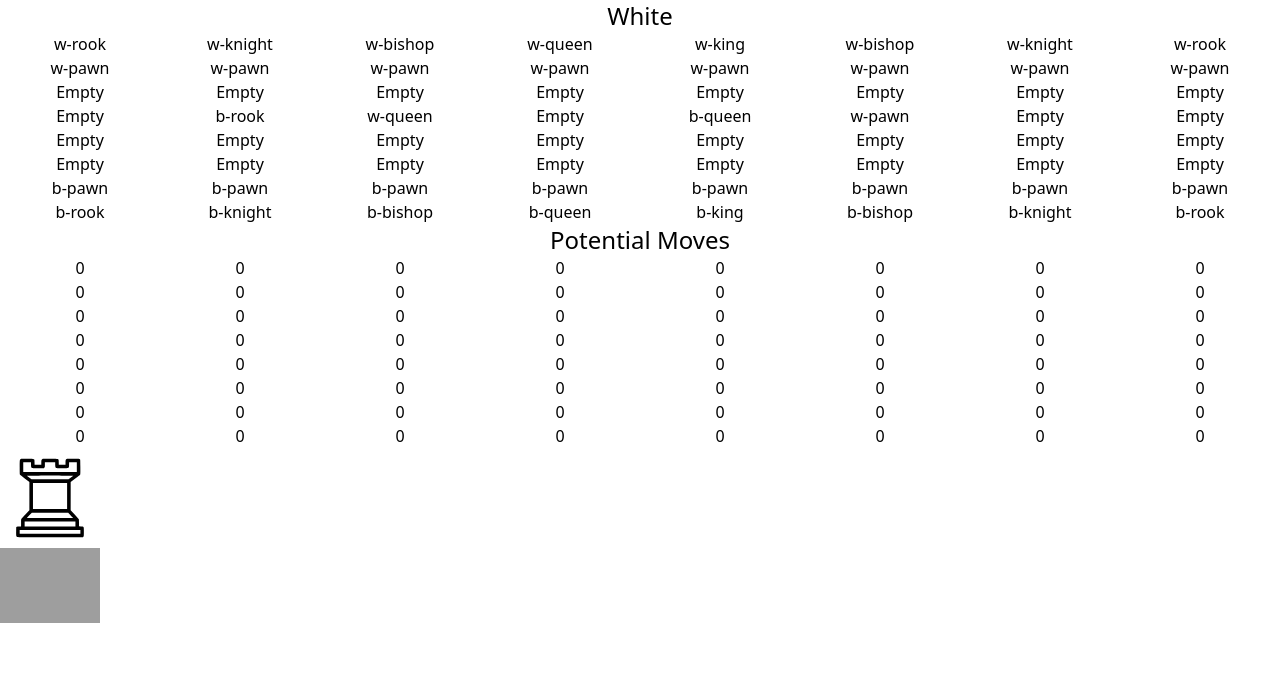
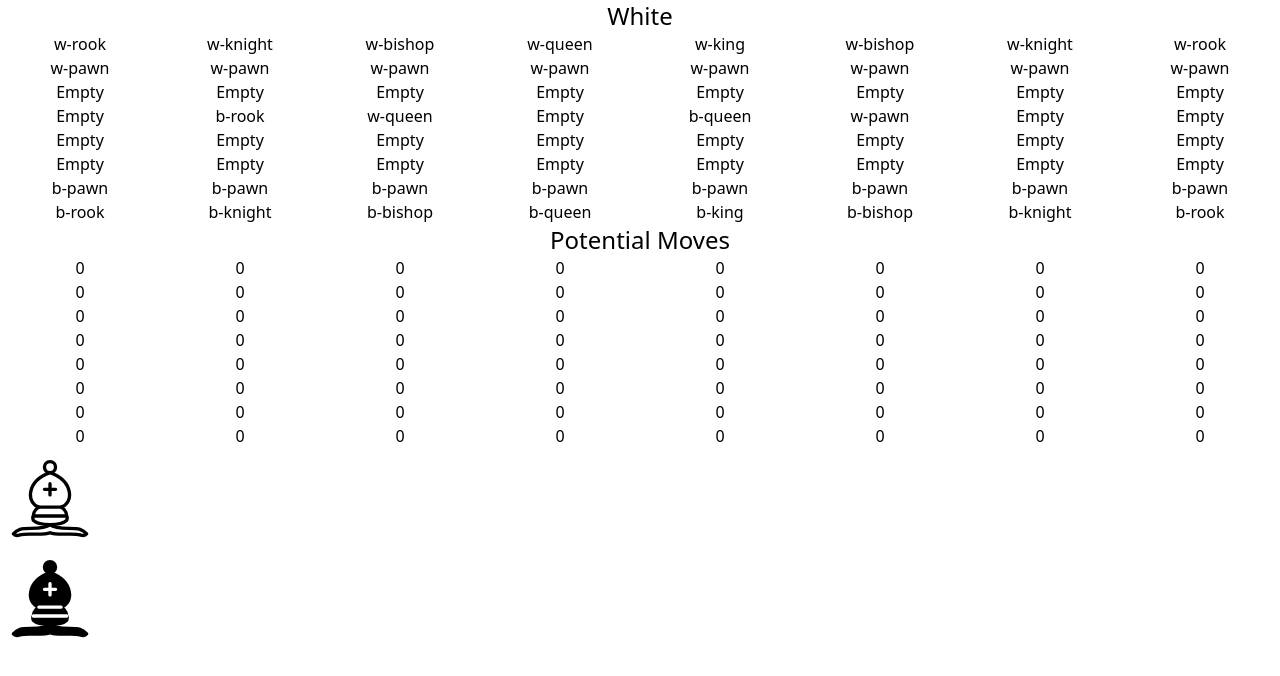
Before and after one commit to JihengNie/chess, a Next.js app in the folder chess/: page / in a window 1280 px wide. Shown: the top 676 px of the page. Built offline with nearby package versions, Linux system fonts and the light colour scheme; grey boxes are pictures that could not be loaded.

Commit message:
Created bishop component and added in bishop svgs

```diff
--- /dev/null
+++ b/chess/pages/components/pieces/bishop.tsx
@@ -0,0 +1,159 @@
+import React, { Component } from "react"
+import Image from "next/image"
+
+interface props {
+  color: string,
+  board: string[][],
+  position: number[]
+}
+
+interface imgUrls {
+  [key: string]: string
+}
+
+type state = {
+  hasMoved: boolean,
+  selected?: boolean,
+  potentialSpaces: (number[] | null)[],
+  imgUrls: imgUrls,
+
+}
+
+class Bishop extends Component<props, state> {
+  constructor(props: props) {
+    super(props)
+    this.state = {
+      hasMoved: false,
+      selected: false,
+      potentialSpaces: [[]],
+      imgUrls: { 'black': '/imgs/b-bishop.svg', 'white': '/imgs/w-bishop.svg' }
+    }
+    this.handleSelected = this.handleSelected.bind(this)
+  }
+
+  handleSelected() {
+    const { board, color, position } = this.props
+    const [yDirection, xDirection] = position
+    let potentialSpaces: any = []
+    let moveDownRight = true
+    let downRightCounter = 0
+    while (moveDownRight) {
+      downRightCounter++
+      if (checkCordsWithinBoard(yDirection + downRightCounter, xDirection + downRightCounter)) {
+        if (board![yDirection + downRightCounter][xDirection + downRightCounter].split('-')[0] === 'Empty') {
+          potentialSpaces.push([yDirection + downRightCounter, xDirection + downRightCounter])
+        } else if (color === 'black' && board![yDirection + downRightCounter][xDirection + downRightCounter].split('-')[0] === 'b') {
+          moveDownRight = false
+        } else if (color === 'white' && board![yDirection + downRightCounter][xDirection + downRightCounter].split('-')[0] === 'w') {
+          moveDownRight = false
+        } else if (color === 'black' && board![yDirection + downRightCounter][xDirection + downRightCounter].split('-')[0] === 'w') {
+          potentialSpaces.push([yDirection + downRightCounter, xDirection + downRightCounter])
+          moveDownRight = false
+        } else if (color === 'white' && board![yDirection + downRightCounter][xDirection + downRightCounter].split('-')[0] === 'b') {
+          potentialSpaces.push([yDirection + downRightCounter, xDirection + downRightCounter])
+          moveDownRight = false
+        }
+      } else {
+        moveDownRight = false
+      }
+    }
+
+    let moveTopRight = true
+    let topRightCounter = 0
+    while (moveTopRight) {
+      topRightCounter++
+      if (checkCordsWithinBoard(yDirection - topRightCounter, xDirection + topRightCounter)) {
+        if (board![yDirection - topRightCounter][xDirection + topRightCounter].split('-')[0] === 'Empty') {
+          potentialSpaces.push([yDirection - topRightCounter, xDirection + topRightCounter])
+        } else if (color === 'black' && board![yDirection - topRightCounter][xDirection + topRightCounter].split('-')[0] === 'b') {
+          moveTopRight = false
+        } else if (color === 'white' && board![yDirection - topRightCounter][xDirection + topRightCounter].split('-')[0] === 'w') {
+          moveTopRight = false
+        } else if (color === 'black' && board![yDirection - topRightCounter][xDirection + topRightCounter].split('-')[0] === 'w') {
+          potentialSpaces.push([yDirection - topRightCounter, xDirection + topRightCounter])
+          moveTopRight = false
+        } else if (color === 'white' && board![yDirection - topRightCounter][xDirection + topRightCounter].split('-')[0] === 'b') {
+          potentialSpaces.push([yDirection - topRightCounter, xDirection + topRightCounter])
+          moveTopRight = false
+        }
+      } else {
+        moveTopRight = false
+      }
+    }
+
+    let moveUpLeft = true
+    let upLeftCounter = 0
+    while (moveUpLeft) {
+      upLeftCounter++
+      if (checkCordsWithinBoard(yDirection - upLeftCounter, xDirection - upLeftCounter)) {
+        if (board![yDirection - upLeftCounter][xDirection - upLeftCounter].split('-')[0] === 'Empty') {
+          potentialSpaces.push([yDirection - upLeftCounter, xDirection - upLeftCounter])
+        } else if (color === 'black' && board![yDirection - upLeftCounter][xDirection - upLeftCounter].split('-')[0] === 'b') {
+          moveUpLeft = false
+        } else if (color === 'white' && board![yDirection - upLeftCounter][xDirection - upLeftCounter].split('-')[0] === 'w') {
+          moveUpLeft = false
+        } else if (color === 'black' && board![yDirection - upLeftCounter][xDirection - upLeftCounter].split('-')[0] === 'w') {
+          potentialSpaces.push([yDirection - upLeftCounter, xDirection - upLeftCounter])
+          moveUpLeft = false
+        } else if (color === 'white' && board![yDirection - upLeftCounter][xDirection - upLeftCounter].split('-')[0] === 'b') {
+          potentialSpaces.push([yDirection - upLeftCounter, xDirection - upLeftCounter])
+          moveUpLeft = false
+        }
+      } else {
+        moveUpLeft = false
+      }
+    }
+
+    let moveDownLeft = true
+    let downLeftCounter = 0
+    while (moveDownLeft) {
+      downLeftCounter++
+      if (checkCordsWithinBoard(yDirection + downLeftCounter, xDirection - downLeftCounter)) {
+        if (board![yDirection + downLeftCounter][xDirection - downLeftCounter].split('-')[0] === 'Empty') {
+          potentialSpaces.push([yDirection + downLeftCounter, xDirection - downLeftCounter])
+        } else if (color === 'black' && board![yDirection + downLeftCounter][xDirection - downLeftCounter].split('-')[0] === 'b') {
+          moveDownLeft = false
+        } else if (color === 'white' && board![yDirection + downLeftCounter][xDirection - downLeftCounter].split('-')[0] === 'w') {
+          moveDownLeft = false
+        } else if (color === 'black' && board![yDirection + downLeftCounter][xDirection - downLeftCounter].split('-')[0] === 'w') {
+          potentialSpaces.push([yDirection + downLeftCounter, xDirection - downLeftCounter])
+          moveDownLeft = false
+        } else if (color === 'white' && board![yDirection + downLeftCounter][xDirection - downLeftCounter].split('-')[0] === 'b') {
+          potentialSpaces.push([yDirection + downLeftCounter, xDirection - downLeftCounter])
+          moveDownLeft = false
+        }
+      } else {
+        moveDownLeft = false
+      }
+    }
+    potentialSpaces = potentialSpaces.filter(n => n)
+    this.setState({
+      selected: true,
+      potentialSpaces
+    })
+  }
+
+  render() {
+    const { color } = this.props
+    console.log('type of color', typeof color)
+    const { imgUrls } = this.state
+    console.log('states:', this.state)
+    console.log("imgUrls['color']", imgUrls[color])
+    console.log('props:', this.props)
+    return (
+      <div onClick={this.handleSelected}>
+        <Image src={imgUrls[color]} alt={`${color}-bishop`} width={100} height={100} />
+      </div>
+    )
+  }
+}
+
+export default Bishop
+
+function checkCordsWithinBoard(xDirection: number, yDirection: number) {
+  if (xDirection >= 0 && xDirection <= 7 && yDirection >= 0 && yDirection <= 7) {
+    return true
+  } else {
+    return false
+  }
+}
--- a/chess/pages/components/pieces/knight.tsx
+++ b/chess/pages/components/pieces/knight.tsx
@@ -1,7 +1,7 @@
 import React, { Component } from "react"
 import Image from "next/image"
 
-interface KnightProps {
+interface props {
   color: string,
   board: string[][],
   position: number[]
@@ -11,7 +11,7 @@ interface imgUrls {
   [key:string]:string
 }
 
-type KnightState = {
+type state = {
   hasMoved: boolean,
   selected?: boolean,
   potentialSpaces: (number[] | null)[],
@@ -19,8 +19,8 @@ type KnightState = {
 
 }
 
-class Knight extends Component<KnightProps, KnightState> {
-  constructor(props: KnightProps) {
+class Knight extends Component<props, state> {
+  constructor(props: props) {
     super(props)
     this.state = {
       hasMoved: false,
@@ -75,7 +75,7 @@ class Knight extends Component<KnightProps, KnightState> {
     console.log('props:', this.props)
     return (
       <div onClick={this.handleSelected}>
-        <Image src={imgUrls[color]} alt={`${color}-Knight`} width={100} height={100}/>
+        <Image src={imgUrls[color]} alt={`${color}-knight`} width={100} height={100}/>
     </div>
   )
 }
--- a/chess/pages/components/pieces/rook.tsx
+++ b/chess/pages/components/pieces/rook.tsx
@@ -1,7 +1,7 @@
 import React, { Component } from "react"
 import Image from "next/image"
 
-interface RookProps {
+interface props {
   color: string,
   board: string[][],
   position: number[]
@@ -11,7 +11,7 @@ interface imgUrls {
   [key: string]: string
 }
 
-type RookState = {
+type state = {
   hasMoved: boolean,
   selected?: boolean,
   potentialSpaces: (number[] | null)[],
@@ -19,8 +19,8 @@ type RookState = {
 
 }
 
-class Rook extends Component<RookProps, RookState> {
-  constructor(props: RookProps) {
+class Rook extends Component<props, state> {
+  constructor(props: props) {
     super(props)
     this.state = {
       hasMoved: false,
@@ -142,7 +142,7 @@ class Rook extends Component<RookProps, RookState> {
     console.log('props:', this.props)
     return (
       <div onClick={this.handleSelected}>
-        <Image src={imgUrls[color]} alt={`${color}-Knight`} width={100} height={100} />
+        <Image src={imgUrls[color]} alt={`${color}-rook`} width={100} height={100} />
       </div>
     )
   }
--- a/chess/pages/index.tsx
+++ b/chess/pages/index.tsx
@@ -2,6 +2,7 @@ import Head from "next/head"
 import Board from "./components/board"
 import Knight from "./components/pieces/knight"
 import Rook from "./components/pieces/rook"
+import Bishop from "./components/pieces/bishop"
 
 export default function Home() {
   return (
@@ -12,8 +13,8 @@ export default function Home() {
       </Head>
 
       <Board turn='White'/>
-      <Rook color='white' board={createNewArrayOfBoard()} position={[7,1]}/>
-      <Rook color='black' board={createNewArrayOfBoard()} position={[7, 1]} />
+      <Bishop color='white' board={createNewArrayOfBoard()} position={[7,1]}/>
+      <Bishop color='black' board={createNewArrayOfBoard()} position={[7, 1]} />
     </div>
 
   )
```
Also changed, not shown: chess/public/imgs/b-bishop.svg (added), chess/public/imgs/w-bishop.svg (added).
